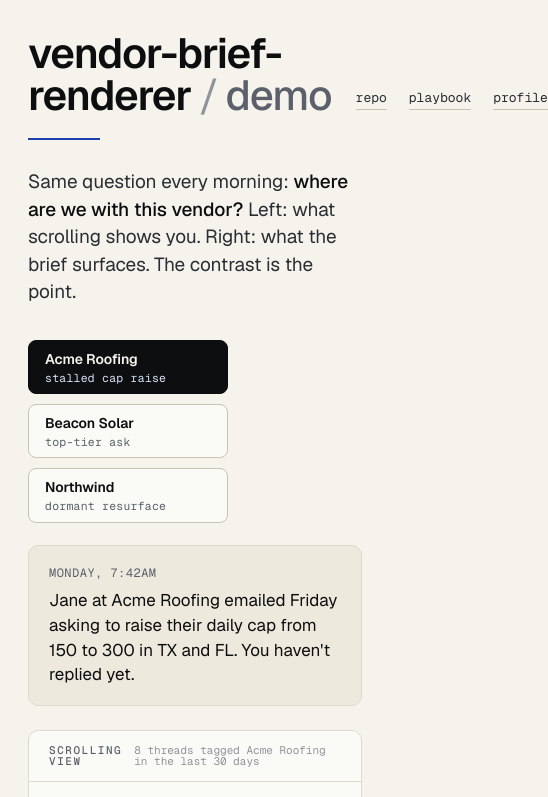
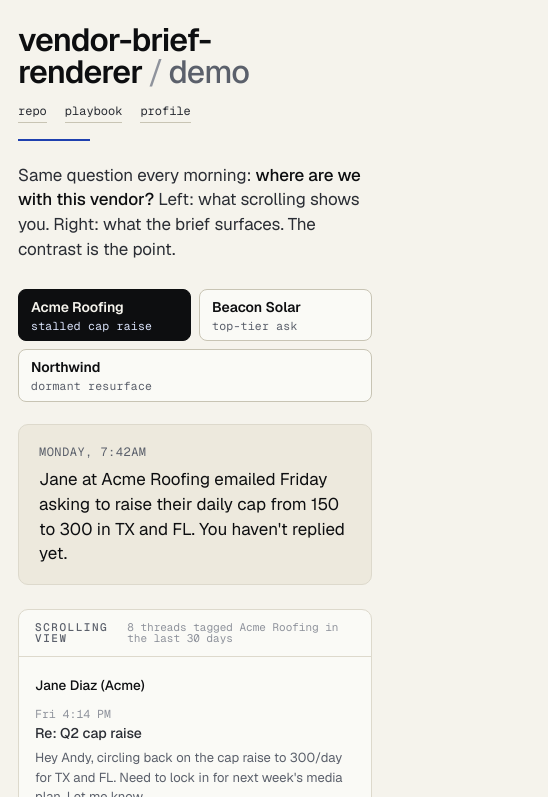
Before and after one commit to andy-bttryzn/vendor-brief-renderer, a website: page demo/index.html in a window 390 px wide. Shown: the top 797 px of the page, 548 px wide, since content can reach past the window. Drawn offline with nearby package versions, Linux system fonts and the light colour scheme.

Commit message:
Demo: mobile pass (masthead stacks, scenario buttons reflow, tables scroll horizontally, container padding tightens)

```diff
--- a/demo/index.html
+++ b/demo/index.html
@@ -33,6 +33,9 @@
   html { -webkit-font-smoothing: antialiased; -moz-osx-font-smoothing: grayscale; }
   body { margin: 0; background: var(--paper); color: var(--ink); font: 15px/1.55 var(--sans); }
   .container { max-width: 1240px; margin: 0 auto; padding: 32px 28px 64px; }
+  @media (max-width: 560px) {
+    .container { padding: 24px 18px 48px; }
+  }
 
   /* ---------- masthead ---------- */
   .mast { display: flex; align-items: flex-end; justify-content: space-between; gap: 24px; padding-bottom: 22px; }
@@ -43,10 +46,19 @@
   .mast .links a { color: var(--ink-2); text-decoration: none; border-bottom: 1px solid var(--hairline-2); padding-bottom: 1px; transition: color 120ms ease, border-color 120ms ease; }
   .mast .links a:hover { color: var(--accent); border-color: var(--accent); }
   .mast-rule { height: 2px; background: var(--accent); width: 72px; margin-bottom: 28px; }
+  @media (max-width: 720px) {
+    .mast { flex-direction: column; align-items: flex-start; gap: 14px; padding-bottom: 16px; }
+    .mast .mark { font-size: 32px; }
+    .mast .links { padding-bottom: 0; gap: 18px; font-size: 12px; }
+    .mast-rule { margin-bottom: 22px; }
+  }
 
   /* ---------- intro line ---------- */
   .intro { margin: 0 0 28px; max-width: 82ch; font-size: 19px; line-height: 1.45; color: var(--ink-2); letter-spacing: -0.005em; }
   .intro em { font-style: normal; color: var(--ink); font-weight: 500; }
+  @media (max-width: 560px) {
+    .intro { font-size: 17px; margin-bottom: 22px; }
+  }
 
   /* ---------- scenarios row ---------- */
   .scenarios { display: flex; gap: 10px; flex-wrap: wrap; padding: 6px 0 22px; }
@@ -64,6 +76,11 @@
   .scenarios button.active .b-name { color: var(--paper); }
   .scenarios button.active .b-sub { color: var(--accent-soft); }
   .scenarios button:focus-visible { outline: 2px solid var(--accent); outline-offset: 2px; }
+  @media (max-width: 560px) {
+    .scenarios { gap: 8px; }
+    .scenarios button { min-width: 0; flex: 1 1 calc(50% - 4px); padding: 9px 12px; }
+    .scenarios button:nth-child(3) { flex: 1 1 100%; }
+  }
 
   /* ---------- trigger card ---------- */
   .trigger { background: var(--paper-2); border: 1px solid var(--hairline); border-radius: var(--radius-lg); padding: 18px 20px; margin-bottom: 24px; }
@@ -85,6 +102,10 @@
   .pane > .pane-head h2 { font: 500 11px/1 var(--mono); margin: 0; color: var(--ink-3); text-transform: uppercase; letter-spacing: 0.14em; }
   .pane > .pane-head .meta { font: 400 11px/1 var(--mono); color: var(--ink-4); }
   .pane > .pane-body { padding: 18px 20px 22px; }
+  @media (max-width: 560px) {
+    .pane > .pane-head { padding: 12px 16px; }
+    .pane > .pane-body { padding: 14px 16px 18px; }
+  }
 
   /* ---------- left pane: thread dump ---------- */
   .threads .thread { padding: 13px 0; border-bottom: 1px solid var(--hairline); }
@@ -96,6 +117,10 @@
   .threads .subject { font-size: 14px; color: var(--ink-2); margin-bottom: 3px; font-weight: 500; }
   .threads .snippet { font-size: 13px; color: var(--ink-3); line-height: 1.5; }
   .threads .tail { font: 400 12px/1 var(--mono); color: var(--ink-4); padding: 14px 0 0; text-align: center; }
+  @media (max-width: 560px) {
+    .threads .thread-meta { flex-wrap: wrap; }
+    .threads .date { margin-left: 0; width: 100%; margin-top: 2px; }
+  }
 
   /* ---------- right pane: brief ---------- */
   .brief-callout {
@@ -133,6 +158,11 @@
   #brief-output sub { color: var(--ink-4); display: block; margin-top: 8px; font: 400 11px/1 var(--mono); letter-spacing: 0.02em; }
   #brief-output a { color: var(--accent); text-decoration: none; border-bottom: 1px solid transparent; transition: border-color 120ms ease; }
   #brief-output a:hover { border-color: var(--accent); }
+  #brief-output { overflow-x: auto; }
+  #brief-output table { display: block; max-width: 100%; overflow-x: auto; white-space: nowrap; }
+  @media (max-width: 560px) {
+    #brief-output h1 { font-size: 22px; }
+  }
 
   /* fade on scenario change */
   .fade-target { transition: opacity 180ms ease; }
```
